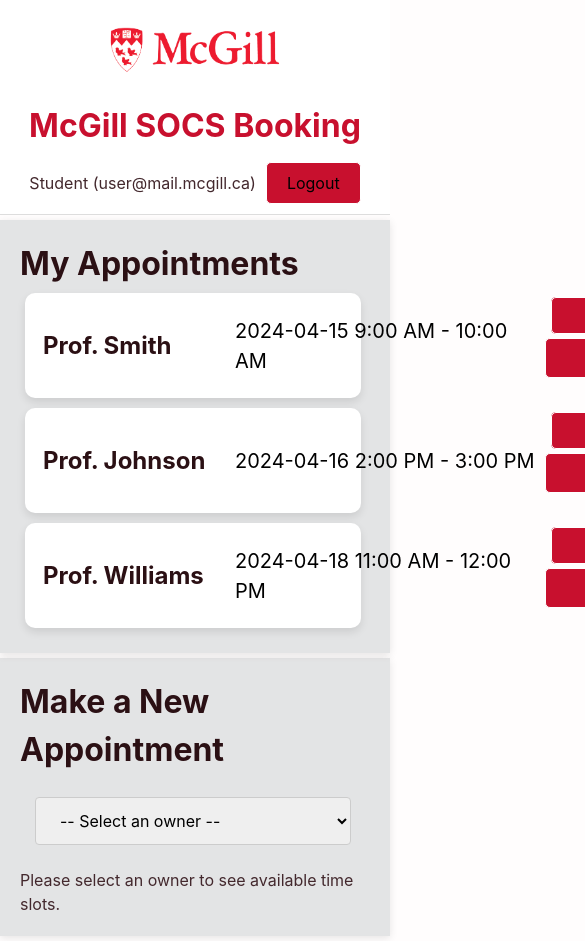
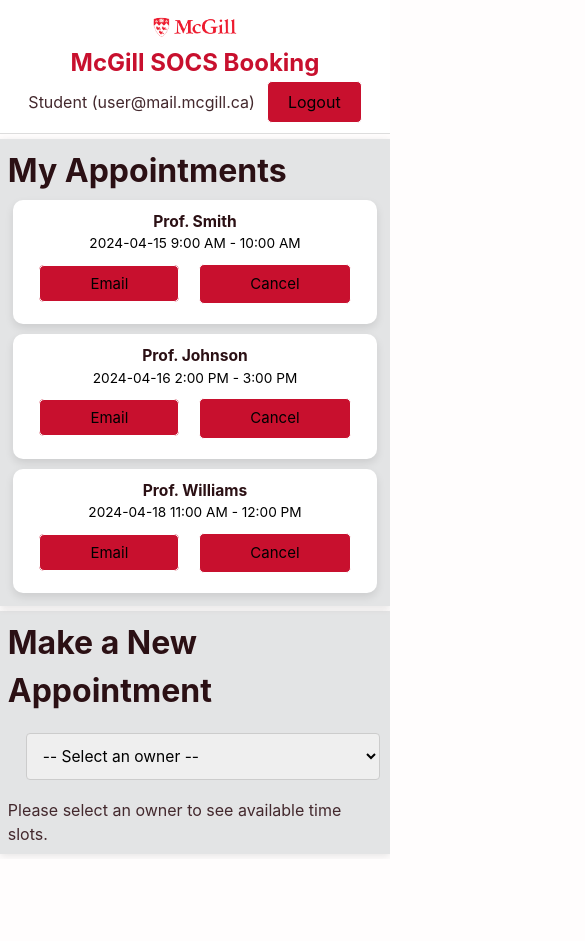
Before and after one commit to YR701/booking-app, a React (Vite) app in the folder fe/: page / in a window 390 px wide. Both pictures are taken after a click on the button "User Dashboard". Shown: the top 941 px of the page, 585 px wide, since content can reach past the window. After the commit the page ends 859 px from the top, so only its background shows below. Built offline with nearby package versions, Linux system fonts and the light colour scheme.

Commit message:
finish dashboard responsive design

```diff
--- a/fe/src/components/UserDashboardTopnav.css
+++ b/fe/src/components/UserDashboardTopnav.css
@@ -3,20 +3,20 @@
     display: flex;
     justify-content: space-between;
     align-items: center;
-    padding: 10px 20px;
+    padding: 10px 3%;
     background-color: #ffffff;
     border-bottom: 1px solid #ddd;
     margin-bottom: 5px;
 }
 
 .topnav img {
-  width: 200px;
-  height: 80px;
+  width: min(200px, 25vw);
+  height: auto;
 }
 
 .topnav h2 {
   margin: 0;
-  font-size: 50px;
+  font-size: clamp(24px, 5vw, 50px);
   color: var(--accent);
   font-style: bold;
 }
@@ -24,6 +24,7 @@
 .topnav-actions {
   display: flex;
   align-items: center;
+  flex-wrap: wrap;
 }
 
 .topnav button {
@@ -33,27 +34,22 @@
   padding: 8px 20px;
   border-radius: 5px;
   cursor: pointer;
-  margin-left: 10px;
+  margin-left: clamp(12px, 3vw, 14px);;
 }
 
 .topnav button:hover {
   background-color: #757575;
-  color: #000000;
+  color: #ffffff;
 }
 
 @media (max-width: 900px) {
   .topnav {
     flex-direction: column;
-    gap: 12px;
     text-align: center;
   }
 
-  .topnav h2 {
-    font-size: 32px;
-  }
-
   .topnav-actions {
-    flex-wrap: wrap;
     justify-content: center;
+    width: 100%;
   }
 }
--- a/fe/src/pages/UserDashboard.css
+++ b/fe/src/pages/UserDashboard.css
@@ -3,9 +3,8 @@
 .appointment {
     display: flex;
     flex-direction: column;
-    align-items: left;
     background-color: #5d67702c;
-    padding: 20px;
+    padding: 2%;
     box-shadow: 0 2px 8px #0000001a;
     margin-bottom: 5px;
 }
@@ -15,29 +14,26 @@
     padding: 10px;
     border-radius: 10px;
     box-shadow: 0 4px 8px rgba(0, 0, 0, 0.1);
-    text-align: center;
-    width: 96%;
     margin: 5px;
     display: flex;
+    flex-wrap: wrap;
     justify-content: space-between;
     align-items: center;
 }
 
 .appointment-info h2 {
-    min-width: 200px;
-    text-align: left;
-    padding: 8px 8px;
+    min-width: 120px;
+    font-size: clamp(14px, 4vw, 20px);;
 }
 
 .appointment-info p {
-    margin: 5px 0;
-    font-size: 20px;
+    margin: 0;
+    font-size: clamp(12px, 3.5vw, 18px);
     color: #000000;
-    min-width: 300px;
     text-align: left;
 }
 
-.appointment-info button, a{
+.appointment-info button, .appointment-info a {
     background-color: var(--accent);
     border: 1px solid #ffffff;
     color: #000000;
@@ -47,21 +43,21 @@
     margin: 10px;
     text-align: center;
     font-size: 15px;
-    text-decoration: none
+    text-decoration: none;
+    white-space: nowrap;
 }
 
-.appointment-info button:hover {
+.appointment-info button:hover, .appointment-info a:hover {
     background-color: #757575;
-    color: #000000;
+    color: #ffffff;
 }
 
 /* OwnerInfo Section */
 .OwnerInfo {
     display: flex;
     flex-direction: column;
-    align-items: left;
     background-color: #5d67702c;
-    padding: 20px;
+    padding: 2%;
     box-shadow: 0 2px 8px #0000001a;
     margin-bottom: 5px;
 }
@@ -70,28 +66,16 @@
     padding: 10px;
     border-radius: 10px;
     text-align: left;
-    width: 96%;
-    margin: 5px;
-}
-
-.owner-list h2 {
-    float: left;
+    width: 100%;
 }
 
 .owner-list select{
     width: 100%;
-    padding: 12px 20px;
-    margin: 8px 0;
-    display: inline-block;
+    padding: 12px;
+    margin: 8px;
     border: 1px solid #ccc;
     border-radius: 4px;
-    box-sizing: border-box;
-    font-size: 16px;
-}
-
-.owner-list select:focus {
-    border-color: var(--accent);
-    outline: none;
+    font-size: clamp(14px, 4vw, 16px);
 }
 
 .owner-info {
@@ -99,70 +83,111 @@
     padding: 10px;
     border-radius: 10px;
     box-shadow: 0 4px 8px rgba(0, 0, 0, 0.1);
-    width: 96%;
-    margin: 20px;
+    width: 98%;
+    margin: 16px;
 }
 
 .owner-header {
     display: flex;
+    flex-wrap: wrap;
     justify-content: space-between;
     align-items: center;
-    margin: 20px;
+    margin: 16px;
+    gap: 12px;
 }
 
+.owner-header h2 {
+    font-size: clamp(16px, 4.5vw, 24px);
+}
 
-.owner-email {
-    font-size: 20px;
-    justify-content: flex-end;
-    display: flex;
+.owner-header h3 {
+    font-size: clamp(14px, 4vw, 20px);
 }
 
 .owner-email button{
-    align-items: col;
     background-color: var(--accent);
     border: 1px solid #ffffff;
     color: #000000;
-    padding: 10px 60px;
+    padding: 10px 25px;
     border-radius: 5px;
     cursor: pointer;
-    margin: 10px;
+    font-size: clamp(12px, 3.5vw, 14px);
+    white-space: nowrap;
 }
 
 .owner-email button:hover {
     background-color: #757575;
-    color: #000000;
+    color: #ffffff;
 }
 
 .slots-list {
     display: flex;
     flex-direction: column;
-    border-radius: 10px;
-    padding: 10px;
+    gap: 10px;
+    padding: 5px;
 }
 
 .slots-item {
     display: flex;
+    flex-wrap: wrap;
     justify-content: space-between;
     align-items: center;
+    gap: 10px;
     border: 2px solid #000000;
-    width: 96%;
-    margin: 10px;
+    border-radius: 10px;
     padding: 12px 16px;
 }
 
+.slot-time {
+    margin: 0;
+    font-size: clamp(12px, 3.5vw, 14px);
+    color: #000000;
+    flex: 1;
+}
+
 .slots-list button{
-    float: right;
-    align-items: col;
     background-color: var(--accent);
-    border: 1px solid #ffffff;
+    border: none;
     color: #000000;
-    padding: 10px 60px;
+    padding: 10px 25px;
     border-radius: 5px;
     cursor: pointer;
-    margin: 10px;
+    font-size: clamp(12px, 3.5vw, 14px);
 }
 
 .slots-list button:hover {
     background-color: #757575;
-    color: #000000;
+    color: #ffffff;
 }
+
+/* Responsive Design for smaller screens */
+@media (max-width: 900px) {
+    .appointment-info {
+        flex-direction: column;
+        text-align: center;
+    }
+
+    .appointment-info h2,
+    .appointment-info p {
+        text-align: center;
+        width: 100%;
+    }
+
+    .owner-header {
+        flex-direction: column;
+        text-align: center;
+    }
+
+    .slots-item {
+        flex-direction: column;
+        text-align: center;
+    }
+
+    .slots-item button {
+        width: 100%;
+    }
+
+    .owner-email button {
+        width: 100%;
+    }
+}
```
